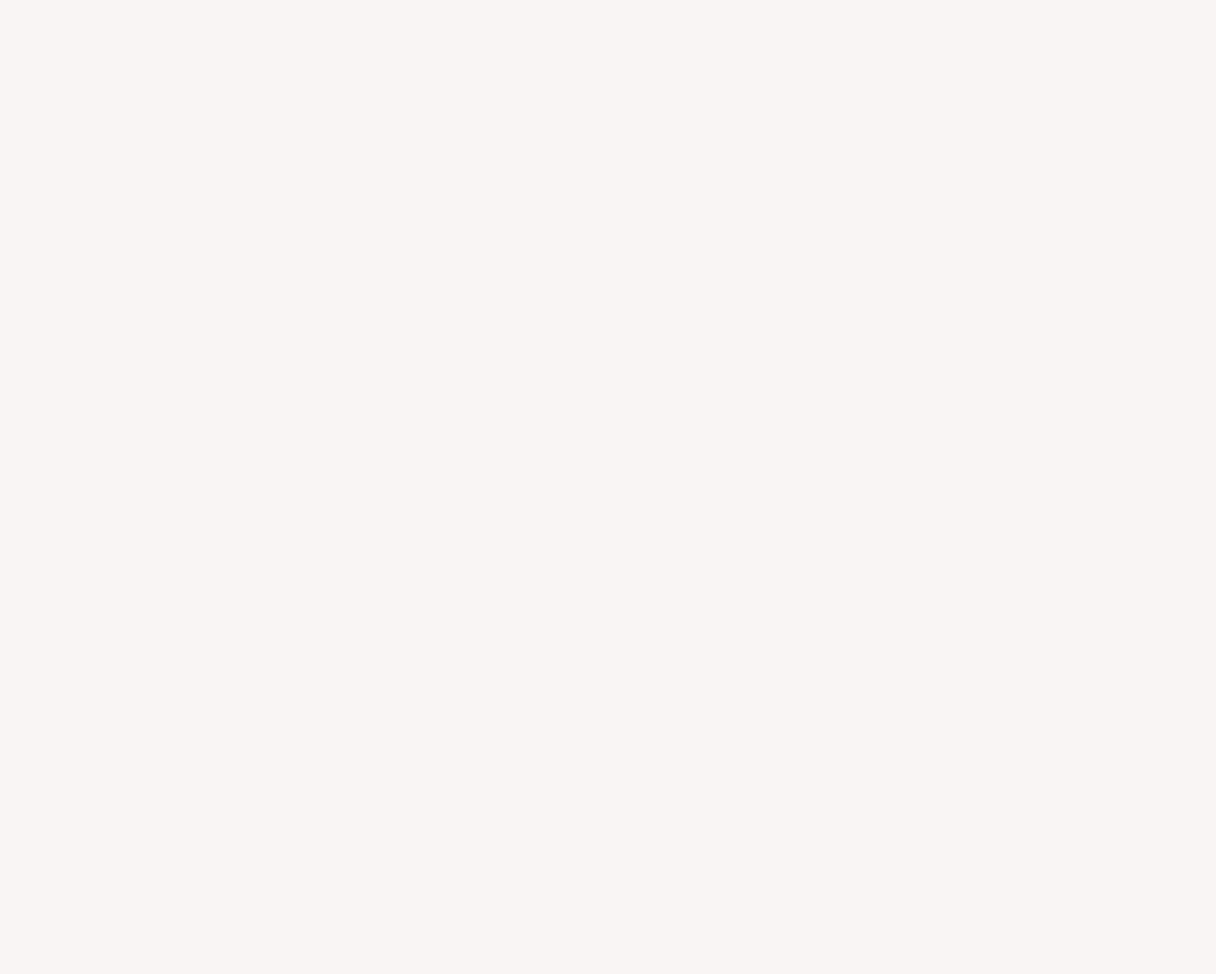
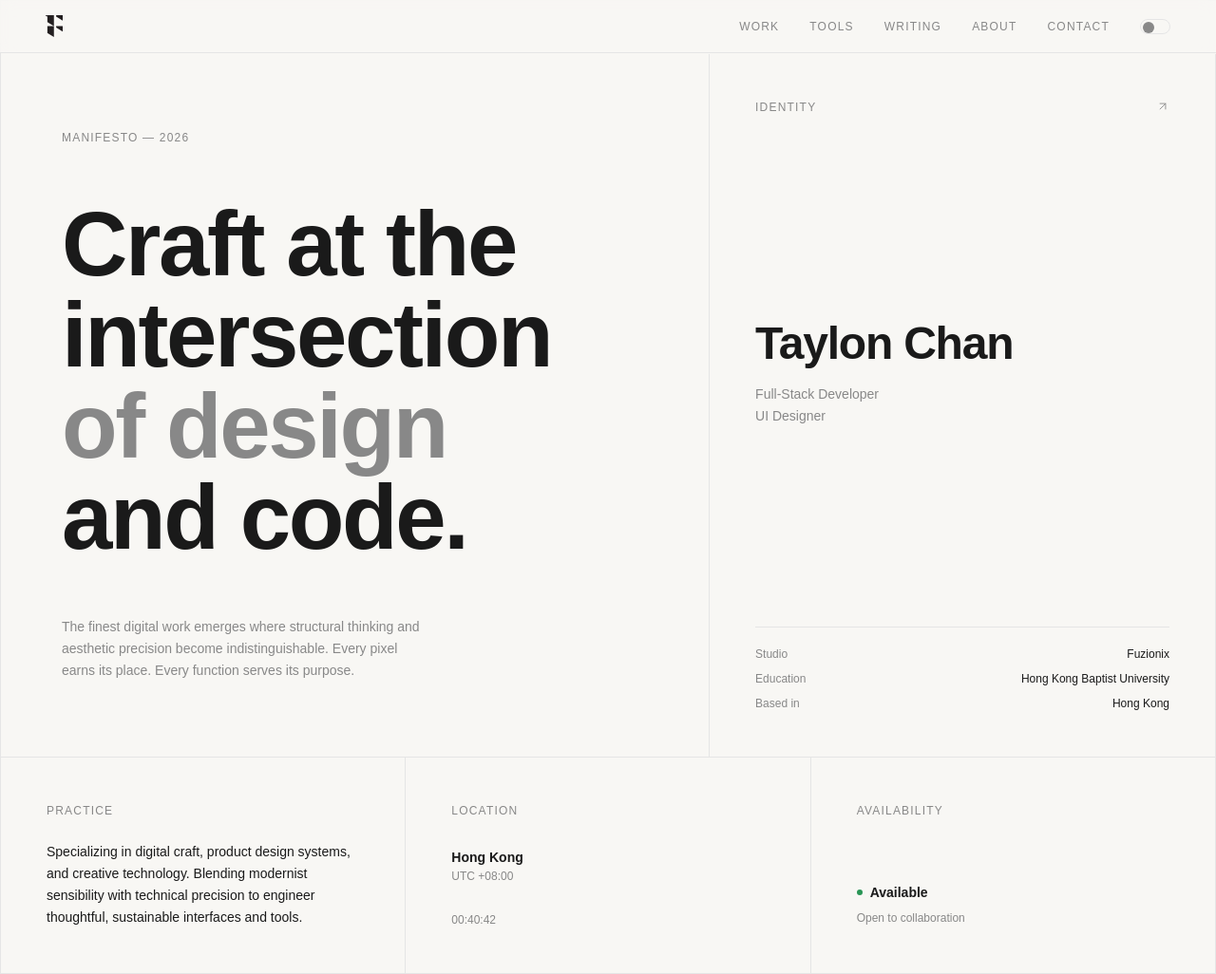
Before and after one commit to fuzionix/fuzionix-portfolio, a Next.js app: page / in a window 1280 px wide. Shown: the whole page at 95% size. Before the commit the page ends 800 px from the top, so only its background shows below. Built offline with nearby package versions, Linux system fonts and the light colour scheme; a web font is replaced by a local one.

Commit message:
✨ | Implement profile and navigation component

```diff
--- a/src/app/page.tsx
+++ b/src/app/page.tsx
@@ -1,41 +1,279 @@
 "use client";
 
-import React from 'react';
-import { motion } from 'framer-motion';
+import React, { useState, useEffect } from "react";
+import { motion } from "framer-motion";
+import { ArrowUpRight, Menu } from "lucide-react";
+import Image from 'next/image';
 
-const GridCell = ({
+const NAV_LINKS = ["Work", "Tools", "Writing", "About", "Contact"] as const;
+const EASE = [0.22, 1, 0.36, 1] as const;
+
+function Navigation() {
+  const [dark, setDark] = useState(false);
+
+  return (
+    <motion.header
+      initial={{ opacity: 0 }}
+      animate={{ opacity: 1 }}
+      transition={{ duration: 0.9, ease: EASE }}
+      className="fixed inset-x-0 top-0 z-50 h-14 flex items-center justify-between px-8 md:px-12 border-b border-border bg-paper/90 backdrop-blur-sm"
+    >
+      {/* ── Brandmark ── */}
+      <span className="font-bold text-sm tracking-tight text-ink select-none">
+        <Image
+          src="/logo/Fuzionix-logo.svg"
+          alt="Fuzionix Logo"
+          width={18}
+          height={18}
+          priority
+        />
+      </span>
+
+      {/* ── Right cluster ── */}
+      <nav className="flex items-center gap-6 md:gap-8">
+        {NAV_LINKS.map((link, i) => (
+          <motion.a
+            key={link}
+            href={`#${link.toLowerCase()}`}
+            initial={{ opacity: 0, y: -5 }}
+            animate={{ opacity: 1, y: 0 }}
+            transition={{ delay: 0.2 + i * 0.08, duration: 0.6, ease: EASE }}
+            className="hidden md:block font-sans text-xs tracking-widest uppercase text-ash hover:text-ink transition-colors duration-300"
+          >
+            {link}
+          </motion.a>
+        ))}
+
+        {/* Theme toggle */}
+        <motion.button
+          initial={{ opacity: 0 }}
+          animate={{ opacity: 1 }}
+          transition={{ delay: 0.72, duration: 0.5 }}
+          onClick={() => setDark((p) => !p)}
+          aria-label="Toggle theme"
+          className="hidden md:flex relative w-8 h-4 rounded-full border border-border cursor-pointer bg-transparent items-center"
+        >
+          <span
+            className={`absolute top-0.5 w-3 h-3 rounded-full bg-ash transition-all duration-300 ${dark ? "left-4" : "left-0.5"}`}
+          />
+        </motion.button>
+
+        {/* Mobile menu icon */}
+        <motion.button
+          initial={{ opacity: 0 }}
+          animate={{ opacity: 1 }}
+          transition={{ delay: 0.4, duration: 0.5 }}
+          aria-label="Open menu"
+          className="md:hidden text-ash hover:text-ink transition-colors duration-200"
+        >
+          <Menu size={16} strokeWidth={1.5} />
+        </motion.button>
+      </nav>
+    </motion.header>
+  );
+}
+
+function Cell({
   children,
   className = "",
-  colSpan = "col-span-1",
-  rowSpan = "row-span-1",
-  delay = 0
+  delay = 0,
 }: {
   children: React.ReactNode;
   className?: string;
-  colSpan?: string;
-  rowSpan?: string;
   delay?: number;
-}) => {
+}) {
   return (
     <motion.div
-      initial={{ opacity: 0, y: 10 }}
+      initial={{ opacity: 0, y: 12 }}
       animate={{ opacity: 1, y: 0 }}
-      transition={{ duration: 0.6, delay: delay, ease: [0.22, 1, 0.36, 1] }}
-      className={`
-        relative border-r border-b border-neutral-300 p-6 md:p-10 flex flex-col justify-between
-        bg-paper hover:bg-white/40 transition-colors duration-500
-        ${colSpan} ${rowSpan} ${className}
-      `}
+      transition={{ duration: 0.9, delay, ease: EASE }}
+      className={`border-r border-b border-border flex flex-col justify-between hover:bg-white/30 transition-colors duration-500 ${className}`}
     >
       {children}
     </motion.div>
   );
-};
+}
+
+function ManifestoCell() {
+  return (
+    <Cell
+      delay={0.15}
+      className="col-span-12 md:col-span-7 p-8 md:p-14 xl:px-16 xl:py-20 gap-8 md:gap-14"
+    >
+      {/* Eyebrow */}
+      <span className="font-sans text-xs tracking-widest uppercase text-ash">
+        Manifesto — 2026
+      </span>
+
+      {/* Display headline */}
+      <h1 className="text-4xl sm:text-5xl md:text-7xl xl:text-8xl font-bold text-ink leading-none tracking-tight">
+        Craft at the
+        <br />
+        intersection
+        <br />
+        <span className="text-ash">of design</span>
+        <br />
+        and code.
+      </h1>
+
+      {/* Sub-copy */}
+      <p className="font-sans text-sm text-ash leading-relaxed max-w-sm">
+        The finest digital work emerges where structural thinking and aesthetic precision become indistinguishable. Every pixel earns its place. Every function serves its purpose.
+      </p>
+    </Cell>
+  );
+}
+
+function IdentityCell() {
+  const meta = [
+    { label: "Studio", value: "Fuzionix" },
+    { label: "Education", value: "Hong Kong Baptist University" },
+    { label: "Based in", value: "Hong Kong" },
+  ];
+
+  return (
+    <Cell
+      delay={0.28}
+      className="col-span-12 md:col-span-5 p-8 md:p-12 gap-8"
+    >
+      {/* Header */}
+      <div className="flex items-start justify-between">
+        <span className="font-sans text-xs tracking-widest uppercase text-ash">
+          Identity
+        </span>
+        <ArrowUpRight size={14} className="text-ash" strokeWidth={1.5} />
+      </div>
+
+      {/* Name + role */}
+      <div>
+        <h2 className="text-4xl md:text-5xl font-bold text-ink leading-tight tracking-tight">
+          Taylon Chan
+        </h2>
+        <p className="font-sans text-sm text-ash mt-3 leading-relaxed">
+          Full-Stack Developer
+          <br />
+          UI Designer
+        </p>
+      </div>
+
+      {/* Metadata table */}
+      <div className="pt-5 border-t border-border space-y-2.5">
+        {meta.map(({ label, value }) => (
+          <div key={label} className="flex items-center justify-between">
+            <span className="font-sans text-xs text-ash">{label}</span>
+            <span className="font-sans text-xs text-ink">{value}</span>
+          </div>
+        ))}
+      </div>
+    </Cell>
+  );
+}
+
+function PracticeCell() {
+  return (
+    <Cell
+      delay={0.38}
+      className="col-span-12 md:col-span-4 p-8 md:p-12 gap-6"
+    >
+      <span className="font-sans text-xs tracking-widest uppercase text-ash">
+        Practice
+      </span>
+      <p className="font-sans text-sm text-ink leading-relaxed">
+        Specializing in digital craft, product design systems, and creative technology. Blending modernist sensibility with technical precision to engineer thoughtful, sustainable interfaces and tools.
+      </p>
+    </Cell>
+  );
+}
+
+function LocationCell() {
+  const [time, setTime] = useState("--:--:--");
+
+  useEffect(() => {
+    const tick = () =>
+      setTime(
+        new Date().toLocaleTimeString("en-HK", {
+          hour: "2-digit",
+          minute: "2-digit",
+          second: "2-digit",
+          hour12: false,
+          timeZone: "Asia/Hong_Kong",
+        })
+      );
+    tick();
+    const id = setInterval(tick, 1000);
+    return () => clearInterval(id);
+  }, []);
+
+  return (
+    <Cell
+      delay={0.46}
+      className="col-span-6 md:col-span-4 p-8 md:p-12 gap-6"
+    >
+      {/* Label */}
+      <div className="flex items-center gap-1.5 text-ash">
+        <span className="font-sans text-xs tracking-widest uppercase">
+          Location
+        </span>
+      </div>
+
+      {/* Place */}
+      <div>
+        <p className="font-bold text-sm text-ink">Hong Kong</p>
+        <p className="font-sans text-xs text-ash mt-0.5">UTC +08:00</p>
+      </div>
+
+      {/* Live clock */}
+      <div className="flex items-center gap-1.5">
+        <span className="font-sans text-xs text-ash tabular-nums">{time}</span>
+      </div>
+    </Cell>
+  );
+}
+
+function AvailabilityCell() {
+  return (
+    <Cell
+      delay={0.52}
+      className="col-span-6 md:col-span-4 p-8 md:p-12 gap-6"
+    >
+      <span className="font-sans text-xs tracking-widest uppercase text-ash">
+        Availability
+      </span>
+
+      <div>
+        <div className="flex items-center gap-2">
+          <span className="w-1.5 h-1.5 rounded-full bg-green-700 animate-pulse" />
+          <span className="font-bold text-sm text-ink">Available</span>
+        </div>
+        <p className="font-sans text-xs text-ash mt-2 leading-relaxed">
+          Open to collaboration
+        </p>
+      </div>
+    </Cell>
+  );
+}
 
 export default function Portfolio() {
   return (
-    <div className="min-h-screen w-full bg-paper text-ink font-sans selection:bg-ink selection:text-paper">
+    <div
+      className="min-h-screen w-full bg-paper text-ink selection:bg-ink selection:text-paper"
+    >
+      <Navigation />
 
+      {/* ── Profile / Manifesto ── */}
+      <section
+        id="home"
+        className="min-h-screen pt-14 grid grid-cols-12 border-l border-t border-border"
+      >
+        {/* Row 1 */}
+        <ManifestoCell />
+        <IdentityCell />
+
+        {/* Row 2 */}
+        <PracticeCell />
+        <LocationCell />
+        <AvailabilityCell />
+      </section>
     </div>
   );
 }
```
Also changed, not shown: public/logo/Fuzionix-logo.svg (added).
